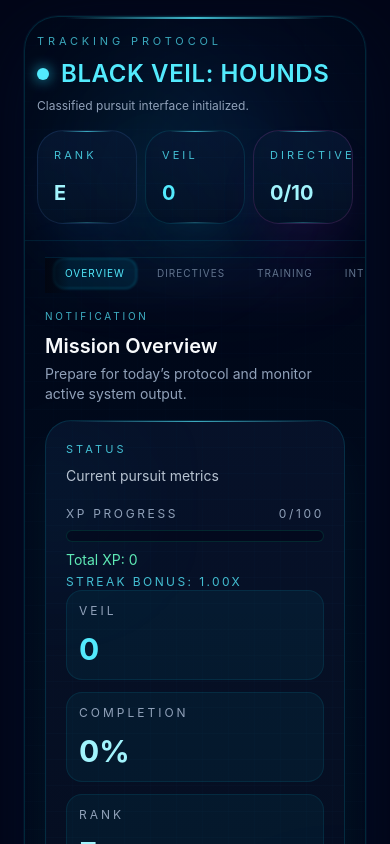
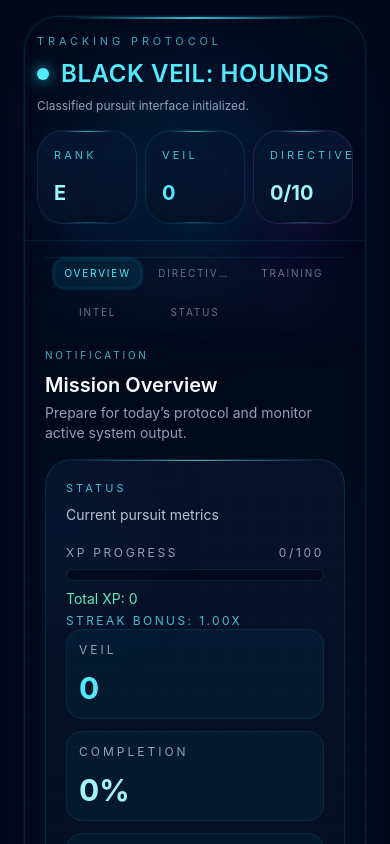
Before and after one commit to EvelynGutierre/black-veil, a React (Vite) app: page / in a window 390 px wide. Shown: the top 844 px of the page. Built offline with nearby package versions, Linux system fonts and the light colour scheme.

Commit message:
use wrapped mobile tabs

```diff
--- a/src/components/AppNav.tsx
+++ b/src/components/AppNav.tsx
@@ -16,17 +16,14 @@ export default function AppNav({
 }: Props) {
   return (
     <div className="relative border-t border-cyan-400/10">
-      <div className="pointer-events-none absolute left-0 top-0 z-10 h-full w-6 bg-gradient-to-r from-[#020611] to-transparent" />
-      <div className="pointer-events-none absolute right-0 top-0 z-10 h-full w-8 bg-gradient-to-l from-[#020611] to-transparent" />
-
-      <div className="overflow-x-auto overflow-y-hidden px-2 pb-1 [scrollbar-width:none] [-ms-overflow-style:none] [&::-webkit-scrollbar]:hidden">
-        <div className="flex w-max min-w-full gap-2">
+      <div className="grid grid-cols-3 gap-2 px-2 pb-1 sm:flex sm:gap-2 sm:px-2">
         {tabs.map((tab) => (
           <button
             key={tab.id}
             onClick={() => setTab(tab.id)}
             className={`
-                relative shrink-0 whitespace-nowrap rounded-xl px-3 py-2 text-[10px] uppercase tracking-widest transition-all duration-300 sm:px-5 sm:text-xs
+              relative min-w-0 rounded-xl px-2 py-2 text-[10px] uppercase tracking-[0.18em] transition-all duration-300
+              sm:shrink-0 sm:whitespace-nowrap sm:px-5 sm:text-xs sm:tracking-widest
               ${
                 currentTab === tab.id
                   ? "text-cyan-300"
@@ -38,11 +35,10 @@ export default function AppNav({
               <div className="absolute inset-0 rounded-xl border border-cyan-400/30 bg-cyan-500/10 blur-[1px]" />
             )}
 
-              <span className="relative z-10">{tab.label}</span>
+            <span className="relative z-10 block truncate">{tab.label}</span>
           </button>
         ))}
       </div>
     </div>
-    </div>
   );
 }
```
Lines whose indentation alone changed are shown as unchanged.
